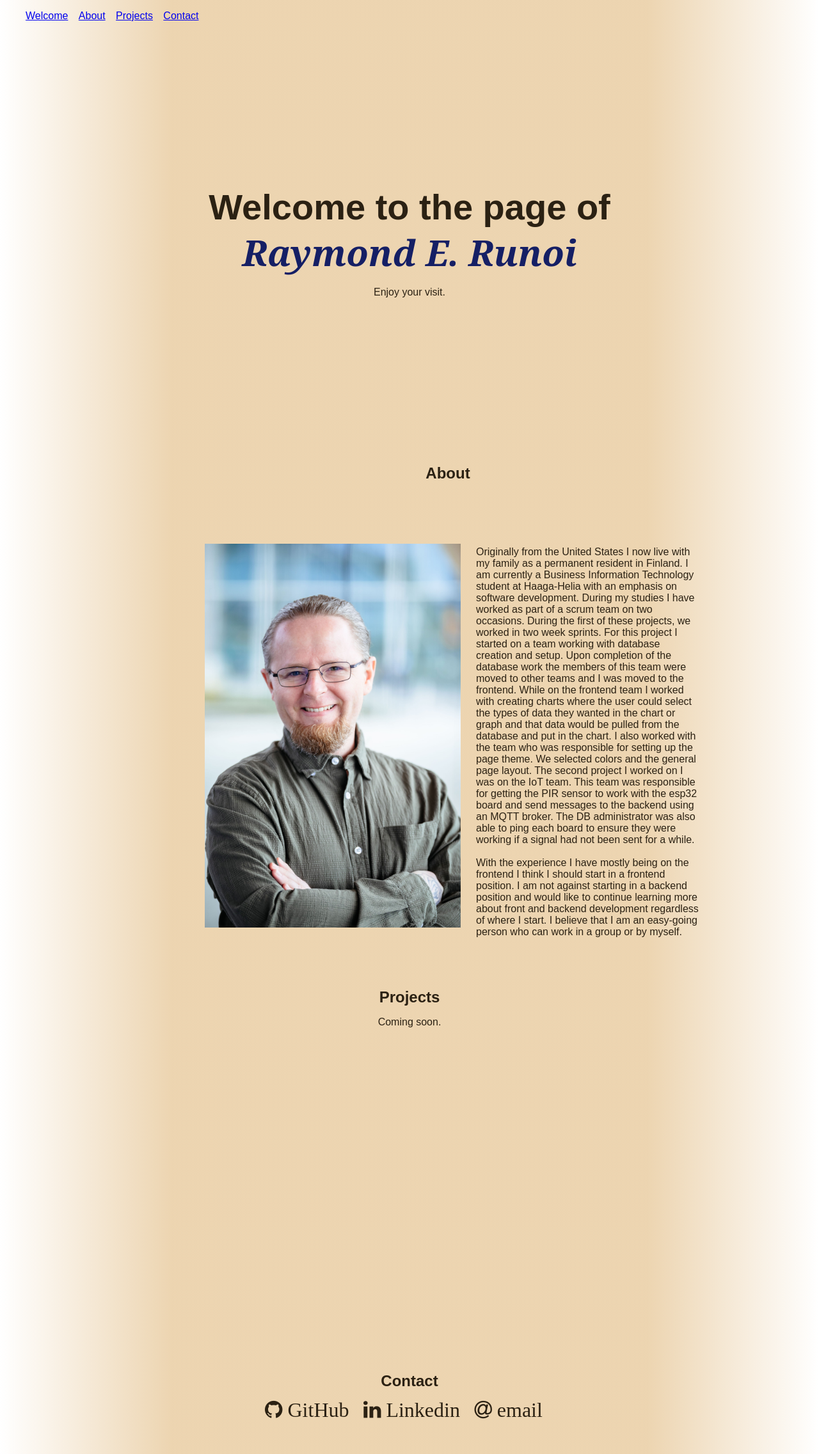
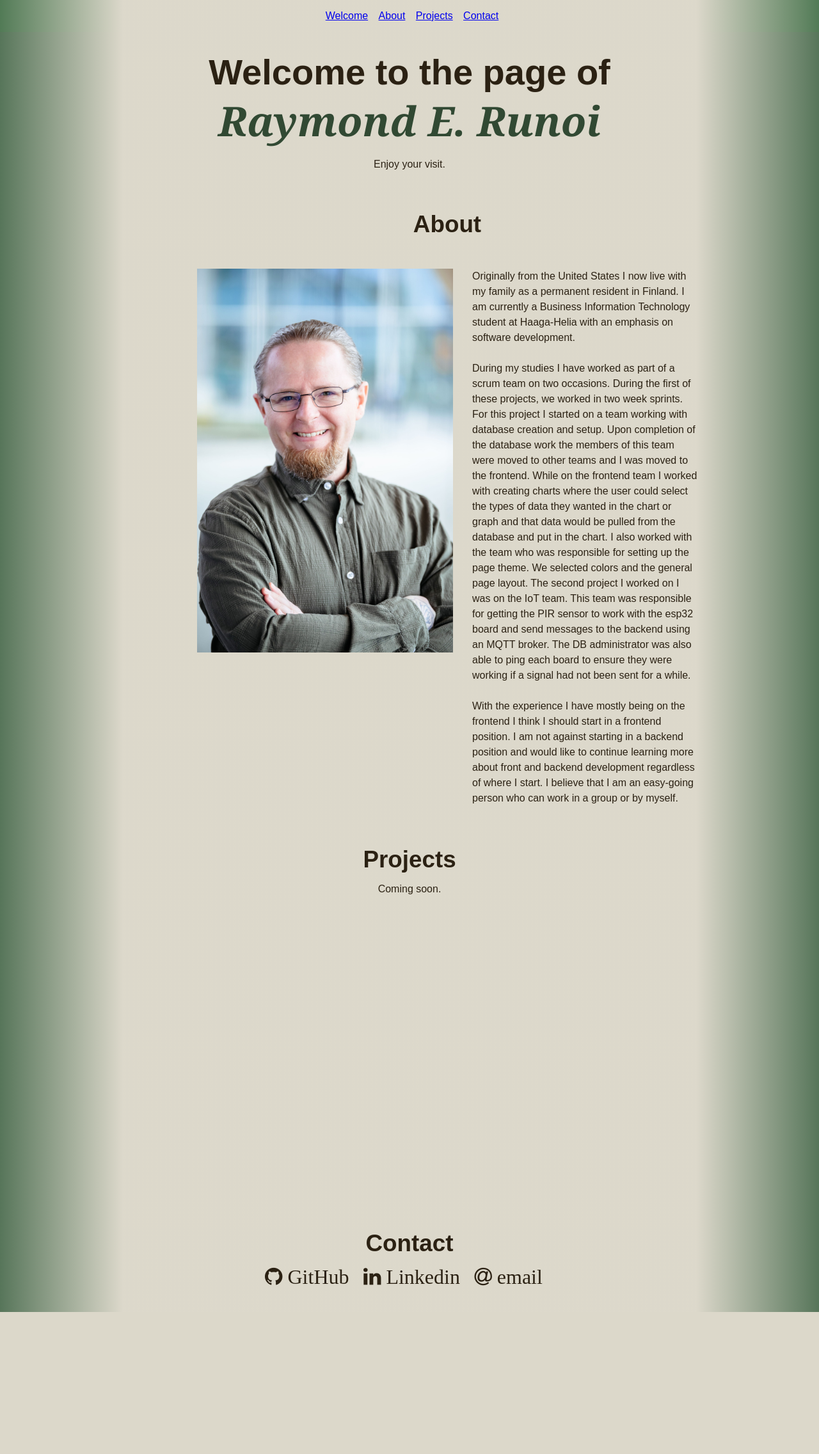
Before and after one commit to rrunoi/rrunoi.github.io, a PHP site: page / in a window 1280 px wide. Shown: the whole page at 64% size. After the commit the page ends 2051 px from the top, so only its background shows below. Run offline with PHP 8.4, Linux system fonts and the light colour scheme.

Commit message:
Made changes to the background color and the line spacing in the about section.

```diff
--- a/index.html
+++ b/index.html
@@ -43,24 +43,32 @@
             alt="Image of self with arms crossed."
           />
           <p>
-            Originally from the United States I now live with my family as a permanent resident in Finland.
-            I am currently a Business Information Technology student at Haaga-Helia with an emphasis on software
-            development. During my studies I have worked as part of a scrum team on two occasions.
-            During the first of these projects, we worked in two week sprints. For this project I started on a team
-            working with database creation and setup. Upon completion of the database work the members of this team
-            were moved to other teams and I was moved to the frontend. While on the frontend team I worked with
-            creating charts where the user could select the types of data they wanted in the chart or graph and that
-            data would be pulled from the database and put in the chart. I also worked with the team who was
-            responsible for setting up the page theme. We selected colors and the general page layout. The second
-            project I worked on I was on the IoT team. This team was responsible for getting the PIR sensor to work
-            with the esp32 board and send messages to the backend using an MQTT broker. The DB administrator was also
-            able to ping each board to ensure they were working if a signal had not been sent for a while.
+            Originally from the United States I now live with my family as a
+            permanent resident in Finland. I am currently a Business Information
+            Technology student at Haaga-Helia with an emphasis on software
+            development.
             <br /><br />
-            With the experience I have mostly being on the frontend I think I should start in a frontend position.
-            I am not against starting in a backend position and would like to continue learning more about front and
-            backend development regardless of where I start. I believe that I am an easy-going person who can
-            work in a group or by myself.
-
+            During my studies I have worked as part of a scrum team on two
+            occasions. During the first of these projects, we worked in two week
+            sprints. For this project I started on a team working with database
+            creation and setup. Upon completion of the database work the members
+            of this team were moved to other teams and I was moved to the
+            frontend. While on the frontend team I worked with creating charts
+            where the user could select the types of data they wanted in the
+            chart or graph and that data would be pulled from the database and
+            put in the chart. I also worked with the team who was responsible
+            for setting up the page theme. We selected colors and the general
+            page layout. The second project I worked on I was on the IoT team.
+            This team was responsible for getting the PIR sensor to work with
+            the esp32 board and send messages to the backend using an MQTT
+            broker. The DB administrator was also able to ping each board to
+            ensure they were working if a signal had not been sent for a while.
+            <br /><br />
+            With the experience I have mostly being on the frontend I think I
+            should start in a frontend position. I am not against starting in a
+            backend position and would like to continue learning more about
+            front and backend development regardless of where I start. I believe
+            that I am an easy-going person who can work in a group or by myself.
           </p>
         </div>
       </section>
--- a/styles/styles.css
+++ b/styles/styles.css
@@ -6,10 +6,11 @@ html {
 body {
     background: linear-gradient(
         90deg,
-        hsl(36, 39%, 100%),
-        hsl(36, 62%, 81%) 21%,
-        hsl(36, 62%, 81%) 79%,
-        hsl(36, 39%, 100%));
+        hsl(126, 15%, 40%),
+        hsl(46, 20%, 83%) 15%,
+        hsl(46, 20%, 83%) 85%,
+        hsl(126, 15%, 40%)
+    );
     color: hsl(36, 39%, 12%);
     font-family: Arial, Helvetica, sans-serif;
 }
@@ -26,7 +27,8 @@ h1 {
 }
 
 header {
-    font-size: 1.5rem;
+    color: hsl(36, 39%, 12%);
+    font-size: 2.3rem;
     font-weight: bold;
     margin-bottom: 15px;
     text-align: center;
@@ -42,17 +44,19 @@ li {
 }
 
 nav {
+    background: linear-gradient(
+        90deg,
+        hsl(126, 20%, 40%),
+        hsl(46, 20%, 83%) 15%,
+        hsl(46, 20%, 83%) 85%,
+        hsl(126, 20%, 40%)
+    );
     left: 0;
     max-height: 60px;
     position: fixed;
+    text-align: center;
     top: 0;
     width: 100vw;
-    background: linear-gradient(
-        90deg,
-        hsl(36, 62%, 100%),
-         hsl(36, 62%, 81%) 21%,
-         hsl(36, 62%, 81%) 79%,
-         hsl(36, 62%, 100%));
 }
 
 ul {
@@ -72,21 +76,25 @@ ul {
 }
 
 #about header {
+    align-items: center;
+    display: flex;
     grid-column: 1/4;
     grid-row: 1;
-    top: 0;
+    justify-content: center;
 }
 
 #about img {
     grid-column: 1;
     grid-row: 2;
+    margin-right: 18px;
     width: 400px;
-    margin: 12px;
 }
 
 #about p {
     grid-column: 2/4;
     grid-row: 2;
+    line-height: 1.5rem;
+    margin: 0;
 }
 
 #contact_details {
@@ -100,9 +108,10 @@ ul {
 }
 
 #name {
+    color:  	hsl(126, 20%, 24%);
     font-family: Georgia, 'Times New Roman', Times, serif;
+    font-size: 4rem;
     font-style: italic;
-    color:  	hsl(233, 65%, 24%);
 }
 
 #projects {
@@ -114,10 +123,11 @@ ul {
 #welcome {
     display: flex;
     flex-direction: column;
-    height: 600px;
+    height: 300px;
     justify-content: center;
     text-align: center;
-    margin: 63px;
+    margin-left: 300px;
+    margin-right: 300px;
 }
 
 /* media queries*/
```
